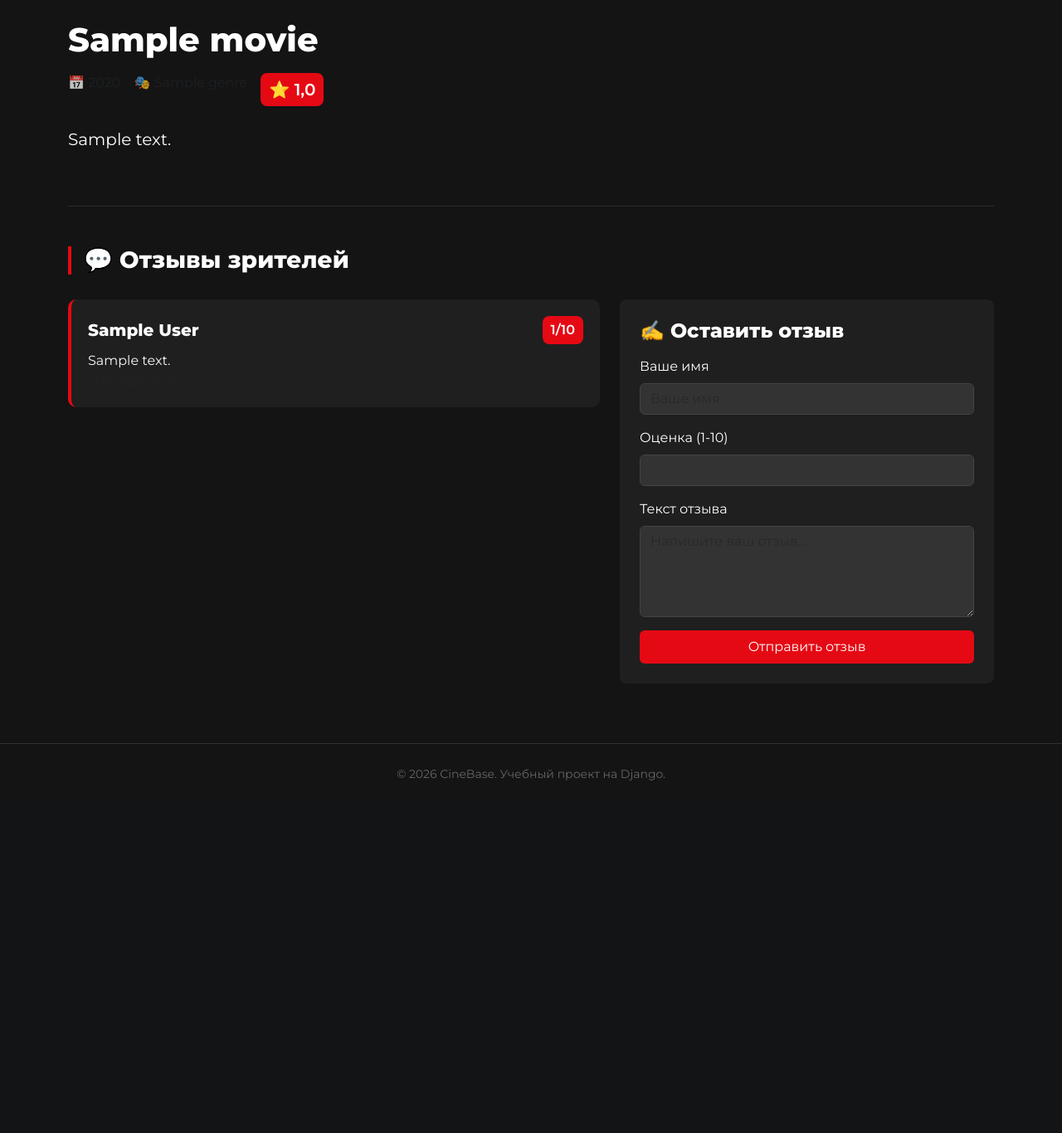
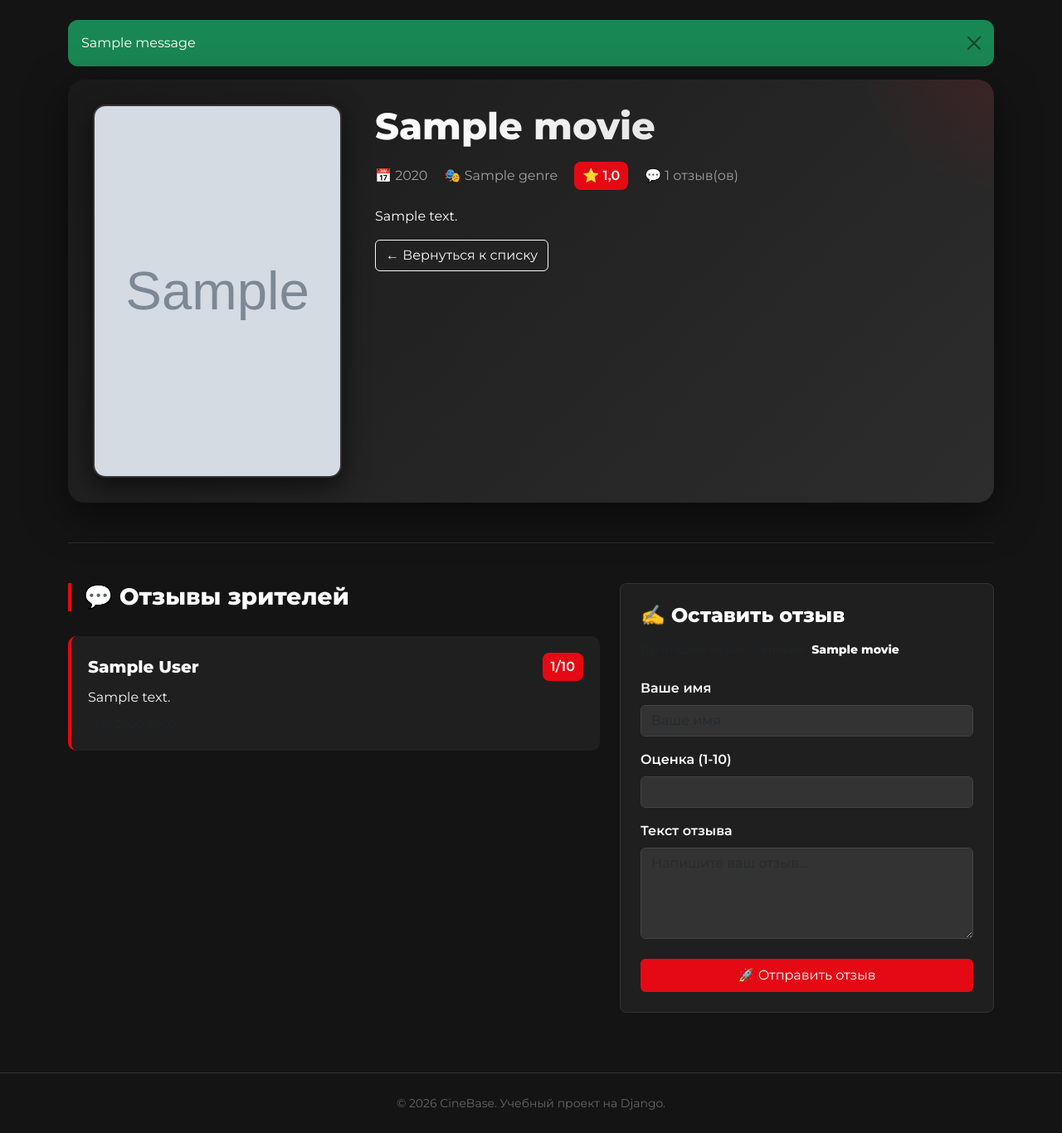
Before and after one commit to Al12Ven/pro, a Django app: page /movie/1/ in a window 1280 px wide. Shown: the part 86-1452 px from the top of the page at 83% size. Before the commit the page ends 1027 px from the top, so only its background shows below. Run offline with Django 5.2, Linux system fonts and the light colour scheme; tables that the repository leaves empty hold one stand-in row (values such as "Sample post"); grey boxes marked "Sample" are stand-in pictures; one stand-in notice (Sample message) is shown.

Commit message:
Полностью рабочий код

```diff
--- a/movie_site/settings.py
+++ b/movie_site/settings.py
@@ -133,3 +133,7 @@ MAILERS = {
         'BACKEND': 'django.core.mail.backends.console.EmailBackend',
     },
 }
+
+# Настройки для загружаемых файлов (Media)
+MEDIA_URL = '/media/'
+MEDIA_ROOT = BASE_DIR / 'media'
--- a/movie_site/urls.py
+++ b/movie_site/urls.py
@@ -1,7 +1,11 @@
 from django.contrib import admin
 from django.urls import path, include
+from django.conf import settings
+from django.conf.urls.static import static
 
 urlpatterns = [
     path('admin/', admin.site.urls),
     path('', include('movies.urls')),
 ]
+if settings.DEBUG:
+    urlpatterns += static(settings.MEDIA_URL, document_root=settings.MEDIA_ROOT)
--- a/movies/forms.py
+++ b/movies/forms.py
@@ -1,5 +1,5 @@
 from django import forms
-from .models import Review
+from .models import Review, Movie
 
 class ReviewForm(forms.ModelForm):
     class Meta:
@@ -10,3 +10,20 @@ class ReviewForm(forms.ModelForm):
             'text': forms.Textarea(attrs={'class': 'form-control', 'rows': 4, 'placeholder': 'Напишите ваш отзыв...'}),
             'score': forms.NumberInput(attrs={'class': 'form-control', 'min': 1, 'max': 10}),
         }
+
+# Новая форма для главной страницы с выбором фильма
+class HomeReviewForm(forms.ModelForm):
+    movie = forms.ModelChoiceField(
+        queryset=Movie.objects.all(),
+        label="Выберите фильм",
+        widget=forms.Select(attrs={'class': 'form-select'})
+    )
+
+    class Meta:
+        model = Review
+        fields = ['movie', 'author', 'text', 'score']
+        widgets = {
+            'author': forms.TextInput(attrs={'class': 'form-control', 'placeholder': 'Ваше имя'}),
+            'text': forms.Textarea(attrs={'class': 'form-control', 'rows': 4, 'placeholder': 'Напишите ваш отзыв...'}),
+            'score': forms.NumberInput(attrs={'class': 'form-control', 'min': 1, 'max': 10}),
+        }
--- a/movies/static/movies/css/style.css
+++ b/movies/static/movies/css/style.css
@@ -116,3 +116,122 @@ body {
 .empty-state h4 {
     margin-bottom: 15px;
 }
+
+/* ===== ФОРМА ОТЗЫВА НА ГЛАВНОЙ ===== */
+.card {
+    box-shadow: 0 10px 40px rgba(0, 0, 0, 0.3);
+}
+
+.form-select {
+    background-color: #333;
+    border: 1px solid #444;
+    color: white;
+    padding: 12px;
+}
+
+.form-select:focus {
+    background-color: #333;
+    color: white;
+    border-color: #e50914;
+    box-shadow: 0 0 0 0.25rem rgba(229, 9, 20, 0.25);
+}
+
+.form-label {
+    color: #ffffff;
+    margin-bottom: 8px;
+}
+
+.btn-lg {
+    font-weight: 600;
+    letter-spacing: 0.5px;
+}
+
+.alert {
+    border-radius: 12px;
+    border: none;
+}
+
+.alert-success {
+    background-color: #198754;
+    color: white;
+}
+
+.alert-error {
+    background-color: #dc3545;
+    color: white;
+}
+
+/* ===== HERO-БЛОК НА СТРАНИЦЕ ФИЛЬМА ===== */
+.movie-hero {
+    display: flex;
+    gap: 40px;
+    align-items: flex-start;
+    background: linear-gradient(135deg, #1a1a1a 0%, #2d2d2d 100%);
+    border-radius: 20px;
+    padding: 30px;
+    box-shadow: 0 15px 50px rgba(0, 0, 0, 0.5);
+    position: relative;
+    overflow: hidden;
+}
+
+/* Декоративная подсветка сзади */
+.movie-hero::before {
+    content: '';
+    position: absolute;
+    top: -50%;
+    right: -20%;
+    width: 400px;
+    height: 400px;
+    background: radial-gradient(circle, rgba(229, 9, 20, 0.15) 0%, transparent 70%);
+    pointer-events: none;
+}
+
+.movie-hero-poster {
+    flex: 0 0 300px;
+    max-width: 300px;
+    height: 450px;
+    object-fit: cover;
+    border-radius: 15px;
+    box-shadow: 0 10px 30px rgba(0, 0, 0, 0.6);
+    border: 2px solid #333;
+    transition: transform 0.4s ease;
+    z-index: 2;
+    position: relative;
+    background-color: #000;
+}
+
+.movie-hero-poster:hover {
+    transform: scale(1.03) rotate(-1deg);
+    border-color: #e50914;
+}
+
+.movie-hero-info {
+    flex: 1;
+    z-index: 2;
+    position: relative;
+    min-width: 0; /* чтобы flex не ломался от длинного текста */
+}
+
+.movie-hero-info h1 {
+    font-size: 2.8rem;
+    font-weight: 800;
+    margin-bottom: 15px;
+    background: linear-gradient(90deg, #ffffff 0%, #cccccc 100%);
+    -webkit-background-clip: text;
+    -webkit-text-fill-color: transparent;
+    line-height: 1.2;
+    word-wrap: break-word;
+}
+
+.movie-hero-meta {
+    display: flex;
+    gap: 20px;
+    flex-wrap: wrap;
+    align-items: center;
+    margin-bottom: 20px;
+    color: #a0a0a0;
+    font-size: 1rem;
+}
+
+.movie-hero-meta .rating-badge {
+    font-size: 1.2
--- a/movies/templates/movies/base.html
+++ b/movies/templates/movies/base.html
@@ -20,8 +20,6 @@
     <nav class="navbar navbar-dark py-3">
         <div class="container">
             <a class="navbar-brand" href="{% url 'list' %}">
-                <!-- Можно использовать локальный логотип: -->
-                <!-- <img src="{% static 'movies/images/logo.png' %}" alt="Logo" height="35"> -->
                 🎬 CineBase
             </a>
             <span class="text-muted small">Каталог фильмов</span>
--- a/movies/templates/movies/detail.html
+++ b/movies/templates/movies/detail.html
@@ -1,63 +1,98 @@
 {% extends 'movies/base.html' %}
+{% load static %}
 {% block title %}{{ movie.title }}{% endblock %}
 
 {% block content %}
-<!-- Информация о фильме -->
-<div class="row mb-5">
 
-    <div class="col-md-8">
-        <h1 class="fw-bold mb-3">{{ movie.title }}</h1>
-        <div class="d-flex gap-3 mb-4 text-muted flex-wrap">
+<!-- Сообщения об успехе или ошибке -->
+{% if messages %}
+    {% for message in messages %}
+        <div class="alert alert-{{ message.tags }} alert-dismissible fade show" role="alert">
+            {{ message }}
+            <button type="button" class="btn-close" data-bs-dismiss="alert"></button>
+        </div>
+    {% endfor %}
+{% endif %}
+
+<!-- HERO-БЛОК: Постер + Информация о фильме -->
+<div class="movie-hero mb-5">
+    <img src="{{ movie.poster.url }}"
+         alt="{{ movie.title }}"
+         class="movie-hero-poster">
+
+    <div class="movie-hero-info">
+        <h1>{{ movie.title }}</h1>
+
+        <div class="movie-hero-meta">
             <span>📅 {{ movie.year }}</span>
             <span>🎭 {{ movie.genre }}</span>
-            <span class="rating-badge fs-5">⭐ {{ avg_rating }}</span>
+            <span class="rating-badge">⭐ {{ avg_rating }}</span>
+            <span>💬 {{ reviews.count }} отзыв(ов)</span>
         </div>
-        <p class="fs-5" style="line-height: 1.6;">{{ movie.description }}</p>
+
+        <p class="movie-hero-description">{{ movie.description }}</p>
+
+        <a href="{% url 'list' %}" class="btn btn-outline-light">
+            ← Вернуться к списку
+        </a>
     </div>
 </div>
 
 <hr class="border-secondary my-5">
 
-<!-- Отзывы -->
-<h3 class="section-title">💬 Отзывы зрителей</h3>
+<!-- СЕКЦИЯ ОТЗЫВОВ И ФОРМЫ -->
+<div class="row">
+    <!-- Левая колонка: Список отзывов -->
+    <div class="col-md-7">
+        <h3 class="section-title">💬 Отзывы зрителей</h3>
 
-<div class="row">
-    <div class="col-md-7">
         {% for review in reviews %}
             <div class="review-card">
                 <div class="d-flex justify-content-between align-items-center mb-2">
                     <h5 class="mb-0 fw-bold">{{ review.author }}</h5>
                     <span class="rating-badge">{{ review.score }}/10</span>
                 </div>
-                <p class="mb-0 text-light">{{ review.text }}</p>
+                <p class="mb-2 text-light">{{ review.text }}</p>
                 <small class="text-muted">{{ review.created_at|date:"d.m.Y H:i" }}</small>
             </div>
         {% empty %}
-            <p class="text-muted">Отзывов пока нет. Будьте первым!</p>
+            <div class="text-center py-5 text-muted">
+                <h5>📝 Отзывов пока нет</h5>
+                <p>Будьте первым, кто оставит отзыв об этом фильме!</p>
+            </div>
         {% endfor %}
     </div>
 
-    <!-- Форма добавления отзыва -->
+    <!-- Правая колонка: Форма добавления отзыва -->
     <div class="col-md-5">
-        <div class="p-4 rounded-3" style="background-color: #1f1f1f;">
+        <div class="p-4 rounded-3" style="background-color: #1f1f1f; border: 1px solid #333;">
             <h4 class="mb-3 fw-bold">✍️ Оставить отзыв</h4>
-            <form method="post" action="{% url 'add_review' movie.pk %}">
+            <p class="text-muted small mb-4">Вы пишете отзыв о фильме: <strong class="text-white">{{ movie.title }}</strong></p>
+
+            <form method="post">
                 {% csrf_token %}
+
                 <div class="mb-3">
-                    <label class="form-label">Ваше имя</label>
+                    <label class="form-label fw-semibold">Ваше имя</label>
                     {{ form.author }}
                 </div>
+
                 <div class="mb-3">
-                    <label class="form-label">Оценка (1-10)</label>
+                    <label class="form-label fw-semibold">Оценка (1-10)</label>
                     {{ form.score }}
                 </div>
-                <div class="mb-3">
-                    <label class="form-label">Текст отзыва</label>
+
+                <div class="mb-4">
+                    <label class="form-label fw-semibold">Текст отзыва</label>
                     {{ form.text }}
                 </div>
-                <button type="submit" class="btn btn-primary w-100 py-2">Отправить отзыв</button>
+
+                <button type="submit" class="btn btn-primary w-100 py-2">
+                    🚀 Отправить отзыв
+                </button>
             </form>
         </div>
     </div>
 </div>
+
 {% endblock %}
--- a/movies/urls.py
+++ b/movies/urls.py
@@ -2,7 +2,12 @@ from django.urls import path
 from . import views
 
 urlpatterns = [
+    # Главная страница (список фильмов)
     path('', views.list, name='list'),
+
+    # Страница конкретного фильма
     path('movie/<int:pk>/', views.detail, name='detail'),
+
+    # Добавление отзыва (если используется отдельно)
     path('movie/<int:pk>/review/', views.add_review, name='add_review'),
 ]
--- a/movies/views.py
+++ b/movies/views.py
@@ -1,18 +1,30 @@
 from django.shortcuts import render, redirect, get_object_or_404
+from django.contrib import messages
 from .models import Movie
 from .forms import ReviewForm
 
 def list(request):
+    """Главная страница — только список фильмов"""
     movies = Movie.objects.all()
     return render(request, 'movies/list.html', {'movies': movies})
 
 def detail(request, pk):
+    """Страница фильма с отзывами и формой"""
     movie = get_object_or_404(Movie, pk=pk)
     reviews = movie.reviews.all()
+    avg_rating = movie.get_average_rating()
     form = ReviewForm()
 
-    # Получаем средний рейтинг (мы написали метод в модели)
-    avg_rating = movie.get_average_rating()
+    if request.method == 'POST':
+        form = ReviewForm(request.POST)
+        if form.is_valid():
+            review = form.save(commit=False)
+            review.movie = movie
+            review.save()
+            messages.success(request, '✅ Спасибо за ваш отзыв!')
+            return redirect('detail', pk=pk)
+        else:
+            messages.error(request, '❌ Пожалуйста, исправьте ошибки в форме.')
 
     return render(request, 'movies/detail.html', {
         'movie': movie,
@@ -22,12 +34,14 @@ def detail(request, pk):
     })
 
 def add_review(request, pk):
+    """Отдельный view для добавления отзыва"""
     movie = get_object_or_404(Movie, pk=pk)
     if request.method == 'POST':
         form = ReviewForm(request.POST)
         if form.is_valid():
             review = form.save(commit=False)
-            review.movie = movie # Привязываем отзыв к фильму
+            review.movie = movie
             review.save()
+            messages.success(request, '✅ Отзыв добавлен!')
             return redirect('detail', pk=pk)
     return redirect('detail', pk=pk)
```
Also changed, not shown: movies/admin.py (+38 -3 lines), movies/models.py (+6 -3 lines), movies/templates/movies/list.html (+33 -1 lines), media/posters/ak.jpg (added), media/posters/осн.jpg (added), movies/migrations/0002_alter_movie_poster.py (added), movies/static/movies/images/ak.jpg (added), movies/static/movies/images/осн.jpg (added).
